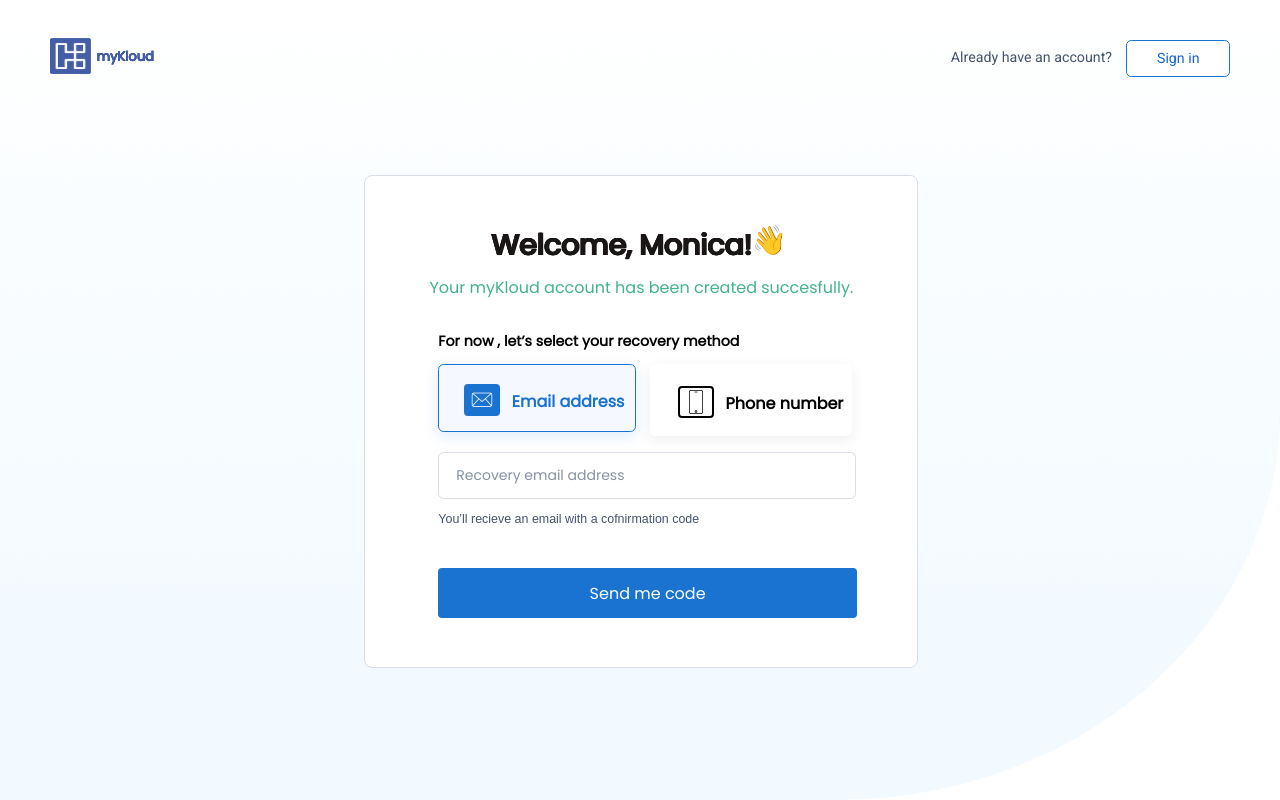
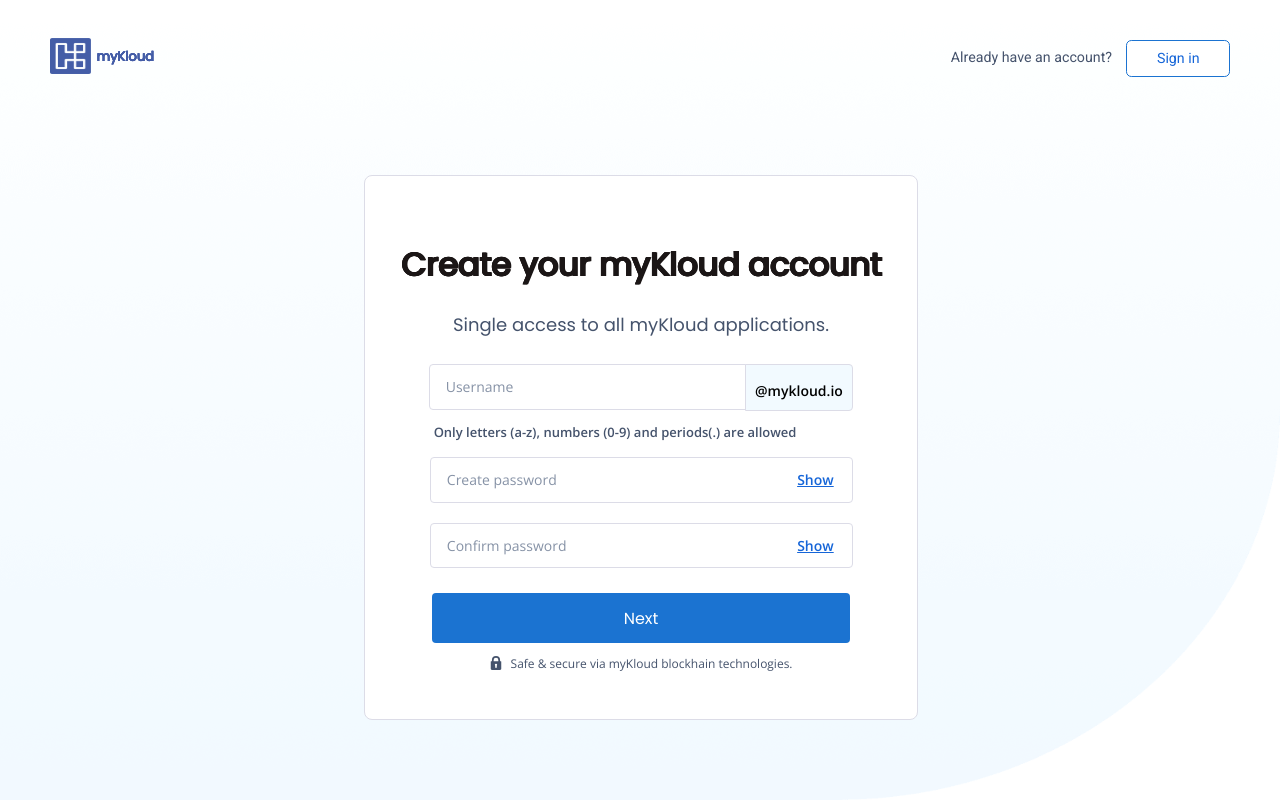
Before and after one commit to myKloud/mykloud-registration, a React (Create React App) app: page / in a window 1280 px wide. Built offline with nearby package versions, Linux system fonts and the light colour scheme.

Commit message:
connect all react components (three step of registration with each other)

```diff
--- a/src/App.js
+++ b/src/App.js
@@ -4,14 +4,17 @@ import Header from "./components/header/index";
 import Register from "./components/register/index";
 import ClientInformations from "./components/clientInformations";
 import Recovery from "./components/recovery";
+import { Route, Switch } from "react-router-dom";
 
 function App() {
   return (
     <div className="app">
       <Header />
-      {/* <Register /> */}
-      {/* <ClientInformations /> */}
-      <Recovery />
+      <Switch>
+        <Route exact path="/" render={() => <Register />} />
+        <Route exact path="/info" render={() => <ClientInformations />} />
+        <Route exact path="/recovery" render={() => <Recovery />} />
+      </Switch>
     </div>
   );
 }
--- a/src/components/clientInformations/clientInformations.css
+++ b/src/components/clientInformations/clientInformations.css
@@ -152,7 +152,6 @@
 
 .recaptcha {
   transform: scale(0.964, 1);
-  margin-left: 53.3%;
   transform-origin: left top;
   -webkit-transform-origin: left top;
 }
--- a/src/components/clientInformations/index.js
+++ b/src/components/clientInformations/index.js
@@ -1,10 +1,13 @@
-import React, { useState } from "react";
+import React, { useState, useEffect } from "react";
 import { css } from "./clientInformations.css";
 import { MonthPicker } from "react-dropdown-date";
 import img from "../../images/birthday-date.png";
 import Recaptcha from "react-google-recaptcha";
+import { useHistory, useLocation } from "react-router-dom";
 
 const ClientInformations = () => {
+  const location = useLocation();
+
   const [firstName, setFirstName] = useState("");
   const [lastName, setLastName] = useState("");
   const [month, setMonth] = useState("");
@@ -20,6 +23,25 @@ const ClientInformations = () => {
       setIsVerified(true);
     }
   };
+
+  const history = useHistory();
+
+  const previous = () => {
+    history.push({
+      pathname: "/",
+      state: {
+        backUser: location.state.user,
+        backPassword: location.state.password,
+      },
+    });
+  };
+
+  const next = () => {
+    history.push({
+      pathname: "/recovery",
+    });
+  };
+
   return (
     <>
       <div className="form">
@@ -30,7 +52,7 @@ const ClientInformations = () => {
             type="text"
             placeholder="First name"
             className="nameField"
-            onChange={(firstName) => setFirstName(firstName.value)}
+            onChange={(firstName) => setFirstName(firstName.target.value)}
           ></input>
         </div>
 
@@ -39,7 +61,7 @@ const ClientInformations = () => {
             type="text"
             placeholder="Last name"
             className="nameField"
-            onChange={(lastName) => setLastName(lastName.value)}
+            onChange={(lastName) => setLastName(lastName.target.value)}
           ></input>
         </div>
 
@@ -65,7 +87,7 @@ const ClientInformations = () => {
             id="year"
             name="year"
             placeholder="Year"
-            onChange={(year) => setYear(year.value)}
+            onChange={(year) => setYear(year.target.value)}
           ></input>
         </div>
 
@@ -85,8 +107,12 @@ const ClientInformations = () => {
         />
 
         <div className="buttonsContainer">
-          <p className="pre">Previous</p>
-          <button className="next">Create my account</button>
+          <p className="pre" onClick={previous}>
+            Previous
+          </p>
+          <button className="next" onClick={next}>
+            Create my account
+          </button>
         </div>
 
         <p className="terms">
--- a/src/components/recovery/index.js
+++ b/src/components/recovery/index.js
@@ -141,8 +141,8 @@ const Recovery = () => {
               marginTop: "1.953125vh",
             }}
             inputStyle={{
-              width: "31.986111111111111111111111111111vw",
-              height: "5.46875vh",
+              width: "32.086111111111111111111111111111vw",
+              height: "5.86875vh",
               borderRadius: "0.7vh",
               fontFamily: "Poppins",
               fontSize: "14px",
@@ -154,11 +154,17 @@ const Recovery = () => {
           />
         )}
 
-        <p className="endText">
-          You’ll recieve an email with a cofnirmation code
-        </p>
+        {method == "email" ? (
+          <p className="endText">
+            You’ll recieve an email with a cofnirmation code
+          </p>
+        ) : (
+          <p className="endText">
+            You’ll recieve an sms with a cofnirmation code
+          </p>
+        )}
 
-        <button className="nextBtn">Send me code</button>
+        <button className="nextBtn1">Send me code</button>
       </div>
     </>
   );
--- a/src/components/recovery/recovery.css
+++ b/src/components/recovery/recovery.css
@@ -122,7 +122,7 @@
   padding-left: 17px;
 }
 
-.nextBtn {
+.nextBtn1 {
   position: relative;
   width: 32.7vw;
   height: 6.25vh;
--- a/src/components/register/index.js
+++ b/src/components/register/index.js
@@ -1,12 +1,33 @@
-import React, { useState } from "react";
+import React, { useState, useEffect } from "react";
 import { css } from "./register.css";
 import icon from "../../images/lock 1.svg";
+import { useHistory, useLocation } from "react-router-dom";
+
 const Register = () => {
   const [showPassword, setShowPassword] = useState(false);
   const [showConfirmPassword, setShowConfirmPassword] = useState(false);
   const [user, setUser] = useState("");
   const [password, setPassword] = useState("");
   const [confirmPassword, setConfirmPassword] = useState("");
+
+  const history = useHistory();
+  const location = useLocation();
+
+  useEffect(() => {
+    if (location.state) {
+      setUser(location.state.backUser);
+      setPassword(location.state.backPassword);
+      setConfirmPassword(location.state.backPassword);
+    }
+  }, [location]);
+
+  const nextPage = () => {
+    history.push({
+      pathname: "/info",
+      state: { user: user, password: password },
+    });
+  };
+
   return (
     <>
       <div className="registerForm">
@@ -17,7 +38,10 @@ const Register = () => {
             type="text"
             placeholder="Username"
             className="userField"
-            onchange={(e) => setUser(e.value)}
+            value={user}
+            onChange={(e) => {
+              setUser(e.target.value);
+            }}
           ></input>
           <p className="domain">@mykloud.io</p>
         </div>
@@ -29,7 +53,8 @@ const Register = () => {
             type={showPassword ? "text" : "password"}
             placeholder="Create password"
             className="passwordField"
-            onchange={(e) => setPassword(e.value)}
+            value={password}
+            onChange={(e) => setPassword(e.target.value)}
           />
 
           <button
@@ -48,7 +73,8 @@ const Register = () => {
             type={showConfirmPassword ? "text" : "password"}
             placeholder="Confirm password"
             className="confirmPasswordField"
-            onchange={(e) => setConfirmPassword(e.value)}
+            value={confirmPassword}
+            onChange={(e) => setConfirmPassword(e.target.value)}
           />
 
           <button
@@ -62,7 +88,9 @@ const Register = () => {
             )}
           </button>
         </div>
-        <button className="nextBtn">Next</button>
+        <button className="nextBtn" onClick={nextPage}>
+          Next
+        </button>
         <div className="safeMessage">
           <img src={icon} class="icon" />
           <p className="info">
```
